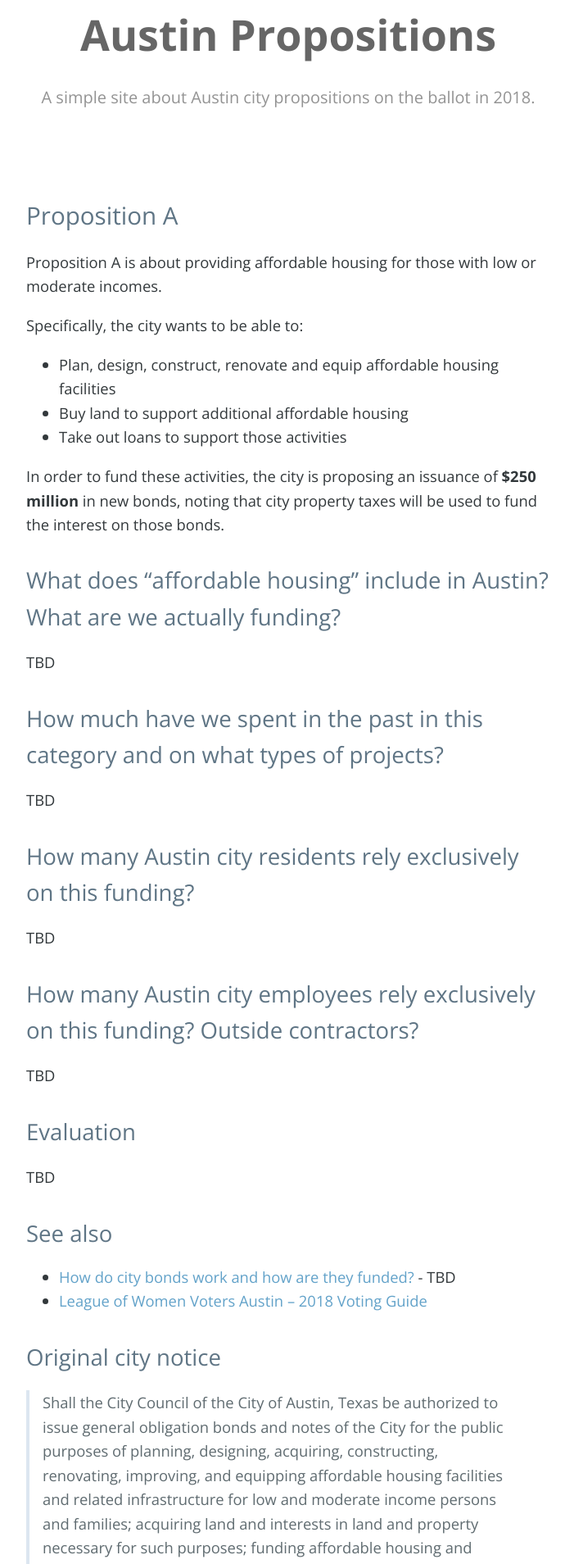
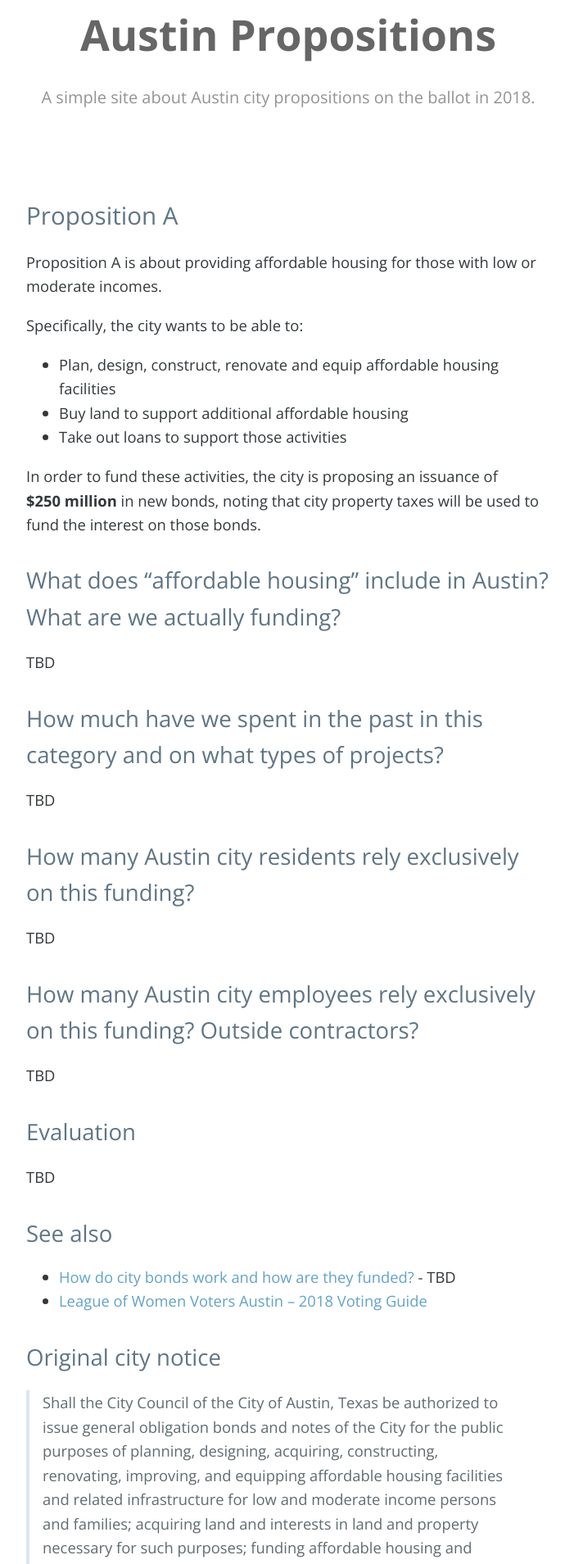
Before and after one commit to h3h/austinprops.city, a Jekyll site: the page built from _posts/2018-10-08-proposition-a.md, in a window 1280 px wide. Shown: the top 1908 px of the page at 82% size, without its empty margins (288-989 px from the left). Built offline with Jekyll 4.4.1, drawn with Linux system fonts in a browser that asks for light colours.

Commit message:
Improve Prop A formatting with HTML!

```diff
--- a/_posts/2018-10-08-proposition-a.md
+++ b/_posts/2018-10-08-proposition-a.md
@@ -11,8 +11,8 @@ Specifically, the city wants to be able to:
 * Buy land to support additional affordable housing
 * Take out loans to support those activities
 
-In order to fund these activities, the city is proposing an issuance of **$250 million** in new bonds, noting that city
-property taxes will be used to fund the interest on those bonds.
+In order to fund these activities, the city is proposing an issuance of <nobr><strong>$250 million</strong></nobr> in
+new bonds, noting that city property taxes will be used to fund the interest on those bonds.
 
 ## What does “affordable housing” include in Austin? What are we actually funding?
 
```
